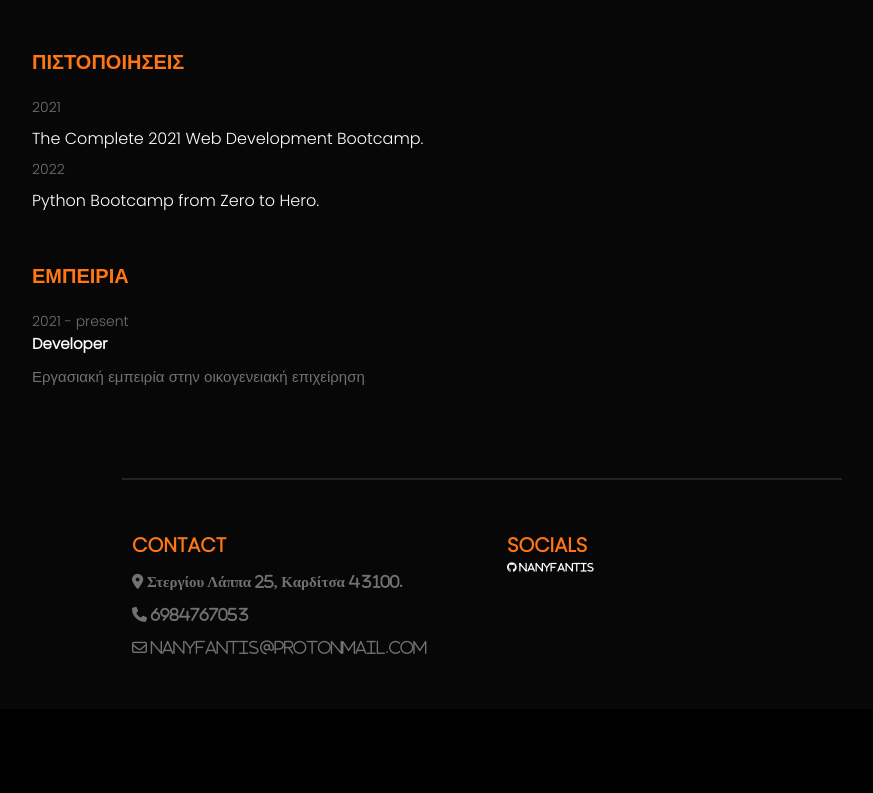
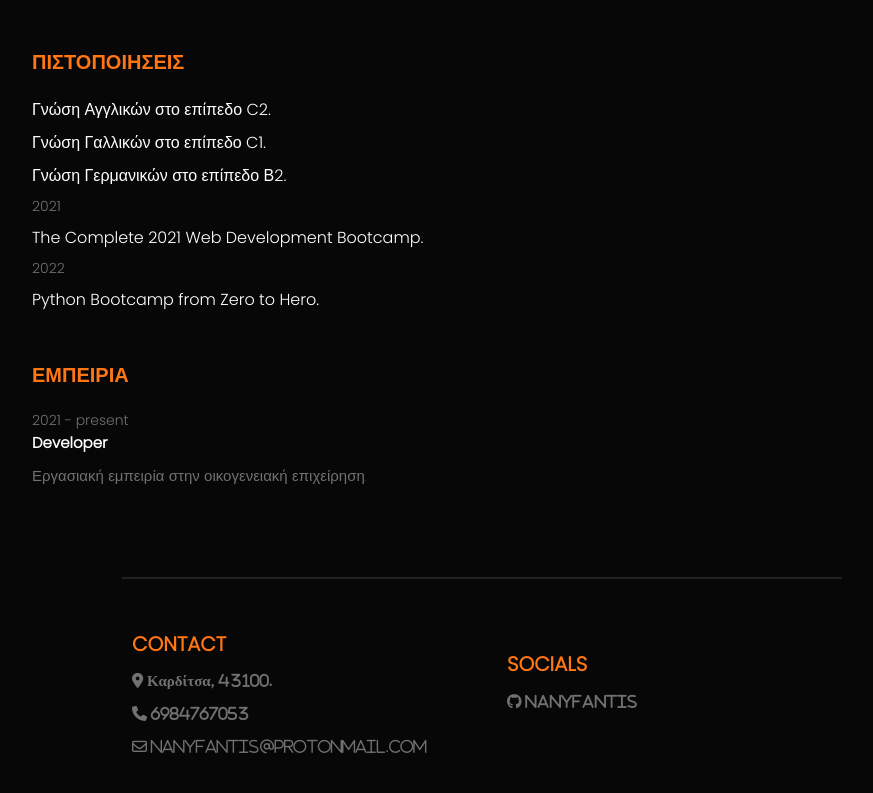
Before and after one commit to nanyfantis/nanyfantis.github.io, a plain HTML site: page index.html in a window 1280 px wide. Shown: the part 649-1442 px from the top of the page, without its empty margins (158-1031 px from the left). Before the commit the page ends 1358 px from the top, so only its background shows below. Drawn offline with Linux system fonts and the light colour scheme.

Commit message:
Add files via upload

```diff
--- a/index.html
+++ b/index.html
@@ -56,6 +56,9 @@
       <div class="ΚΑΤΑΡΤΙΣΗ">
         <h3 class="title">Πιστοποιησεις</h3>
         <div class="certification_item">
+          <h4 class="item_title">Γνώση Αγγλικών στο επίπεδο C2.</h4>
+          <h4 class="item_title">Γνώση Γαλλικών στο επίπεδο C1.</h4>
+          <h4 class="item_title">Γνώση Γερμανικών στο επίπεδο Β2.</h4>
           <p class="item_preTitle">2021</p>
           <h4 class="item_title">The Complete 2021 Web Development Bootcamp.</h4>
           <p class="item_preTitle">2022</p>
@@ -87,8 +90,7 @@
         <div class="contact_info">
           <p class="description">
             <i class="fa-solid fa-location-dot">
-                Στεργίου Λάππα 25,
-                Καρδίτσα 43100.
+                Καρδίτσα, 43100.
             </i>
 
           </p>
@@ -108,9 +110,9 @@
           </p>
         </div>
       </div>
-      <div class="social">
+      <div class="social_items">
         <h3 class="title">SOCIALS</h3>
-        <a href="https://github.com/nanyfantis">
+        <a class="social_item" href="https://github.com/nanyfantis">
             <i class="fa-brands fa-github">
                  <span>nanyfantis</span>
             </i>
```
